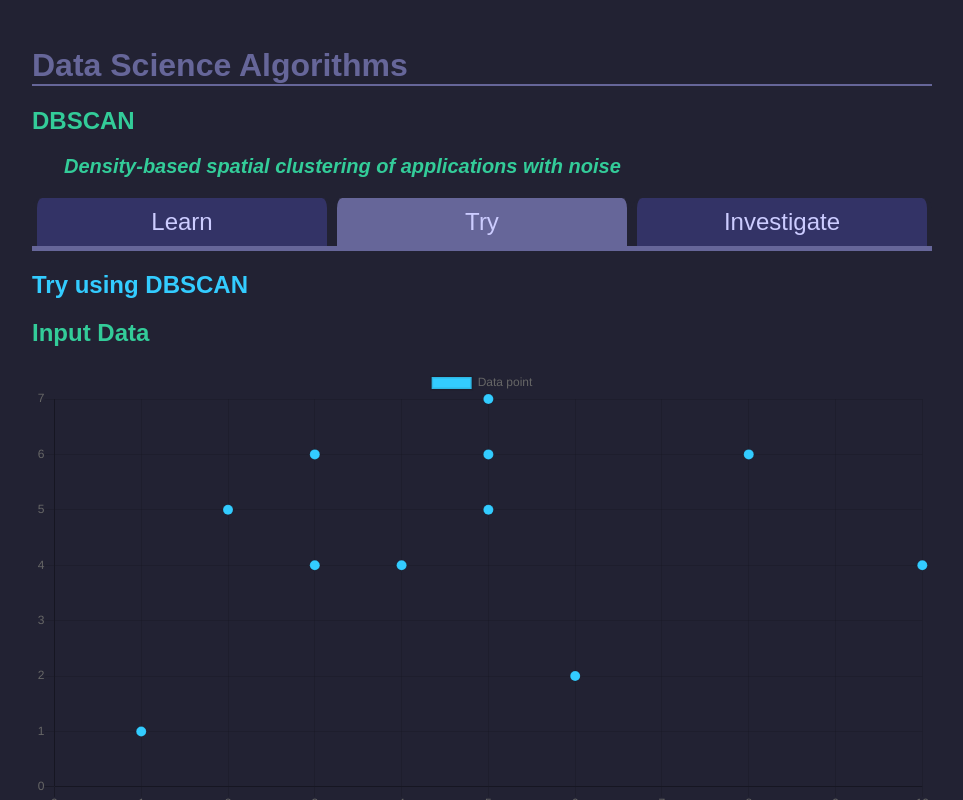
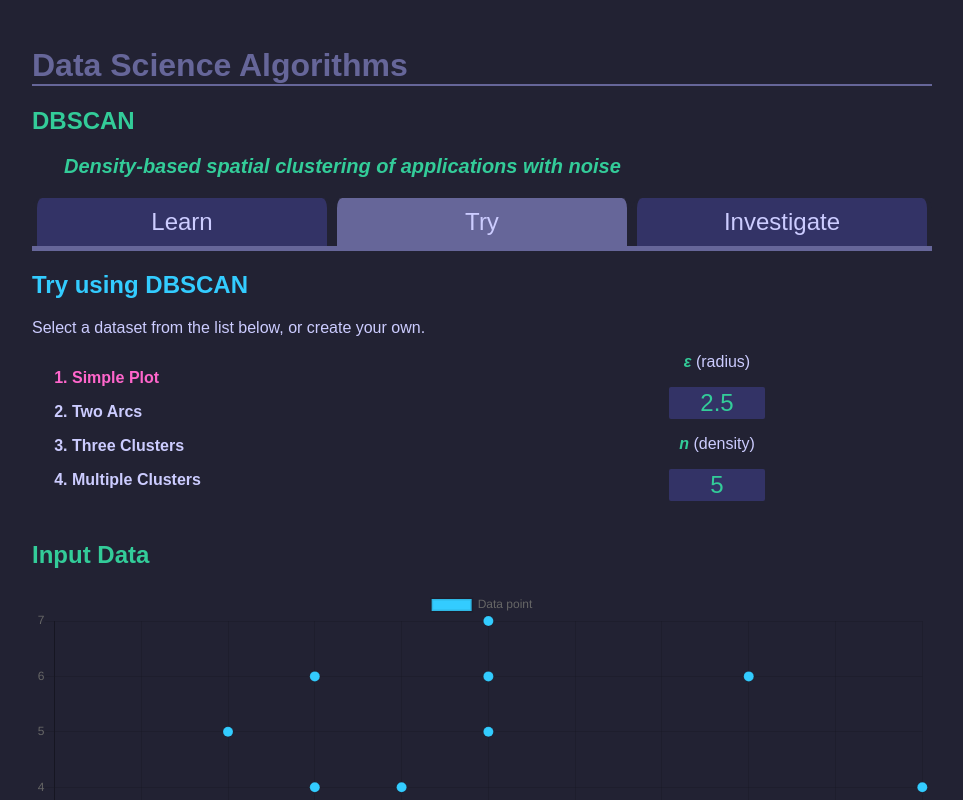
Before and after one commit to aalvinlin/DS-algorithms, a React (Vite) app: page /dbscan/try in a window 1280 px wide. Shown: the top 800 px of the page, without its empty margins (158-1121 px from the left). Built offline with nearby package versions, Linux system fonts and the light colour scheme.

Commit message:
create controlled form for selecting input dataset

```diff
--- a/src/App.css
+++ b/src/App.css
@@ -68,17 +68,17 @@ li {
     text-indent: 0;
 }
 
+em {
+    font-style: oblique;
+    font-weight: bold;
+    color: #33CC99;
+}
+
 /** Home component styling **/
 
 .home p {
     margin-left: 2rem;
     text-indent: 2rem;
-}
-
-.home em {
-    font-style: oblique;
-    font-weight: bold;
-    color: #33CC99;
 }
 
 .example2 p {
@@ -145,3 +145,54 @@ nav a.active {
 nav a {
     border-left: 5px solid #222233;
 }
+
+/* Dbscan component ("try" page) */
+
+.plotSelection {
+    display: flex;
+    justify-content: space-between;
+    align-content: center;
+}
+
+.plotOption {
+    font-weight: bold;
+}
+
+.plotOption:hover {
+    text-decoration: underline;
+    cursor: pointer;
+}
+
+.selectedPlot {
+    color: #FF66CC;
+}
+
+.plotSelection ol, .plotSelection form {
+    width: 50%;
+}
+
+.plotParameters label {
+    display: block;
+    margin: 0 auto;
+
+    text-align: center;
+}
+
+.plotParameters input {
+    width: 4rem;
+
+    font-size: 1.5rem;
+    line-height: 2rem;
+
+    text-align: center;
+
+    padding: 0 1rem;
+
+    display: block;
+    margin: 1rem auto;
+
+    color: #33CC99;
+    background-color: #333366;
+    border: 0;
+    border-radius: 2px;
+}
--- a/src/components/Dbscan.js
+++ b/src/components/Dbscan.js
@@ -1,4 +1,4 @@
-import React from "react";
+import React, { useState, useEffect } from "react";
 import { Scatter } from "react-chartjs-2";
 
 import { set1, set2, set3, simpleScatterPlot } from "../data/data";
@@ -7,6 +7,16 @@ import { createClusters } from "../utils/generateClusters";
 import { useDbscan } from "../utils/useDbscan";
 
 const Dbscan = () => {
+
+    let possiblePlots = [simpleScatterPlot, set1, set2, set3];
+
+    let [chosenPlot, setChosenPlot] = useState(0);
+    let [chosenRadius, setChosenRadius] = useState(2.5);
+    let [chosenDensity, setChosenDensity] = useState(5);
+
+    useEffect(() => {
+
+    }, [chosenPlot, chosenRadius, chosenDensity])
 
     let scatterPlot = createClusters(set2);
 
@@ -75,6 +85,29 @@ const Dbscan = () => {
         <div className="try">
             <h2 className="alternateColor">Try using DBSCAN</h2>
 
+            <p>Select a dataset from the list below, or create your own.</p>
+
+            <div className="plotSelection">
+                <ol>
+                    <li className={"plotOption" + (chosenPlot === 0 ? " selectedPlot" : "")} onClick={() => setChosenPlot(0)}>Simple Plot</li>
+                    <li className={"plotOption" + (chosenPlot === 1 ? " selectedPlot" : "")} onClick={() => setChosenPlot(1)}>Two Arcs</li>
+                    <li className={"plotOption" + (chosenPlot === 2 ? " selectedPlot" : "")} onClick={() => setChosenPlot(2)}>Three Clusters</li>
+                    <li className={"plotOption" + (chosenPlot === 3 ? " selectedPlot" : "")} onClick={() => setChosenPlot(3)}>Multiple Clusters</li>
+                </ol>
+
+                <form name="plotParameters" className="plotParameters" onSubmit={event => event.preventDefault()}>
+                    <label>
+                        <em>&epsilon;</em> (radius)
+                        <input type="text" name="plotRadius" value={chosenRadius} onChange={event => setChosenRadius(event.target.value)} />
+                    </label>
+
+                    <label>
+                        <em>n</em> (density)
+                        <input type="text" name="plotDensity" value={chosenDensity} onChange={event => setChosenDensity(event.target.value)} />
+                    </label>
+                </form>
+            </div>
+
             <h2>Input Data</h2>
             <Scatter data={inputData} options={options} />
 
```
